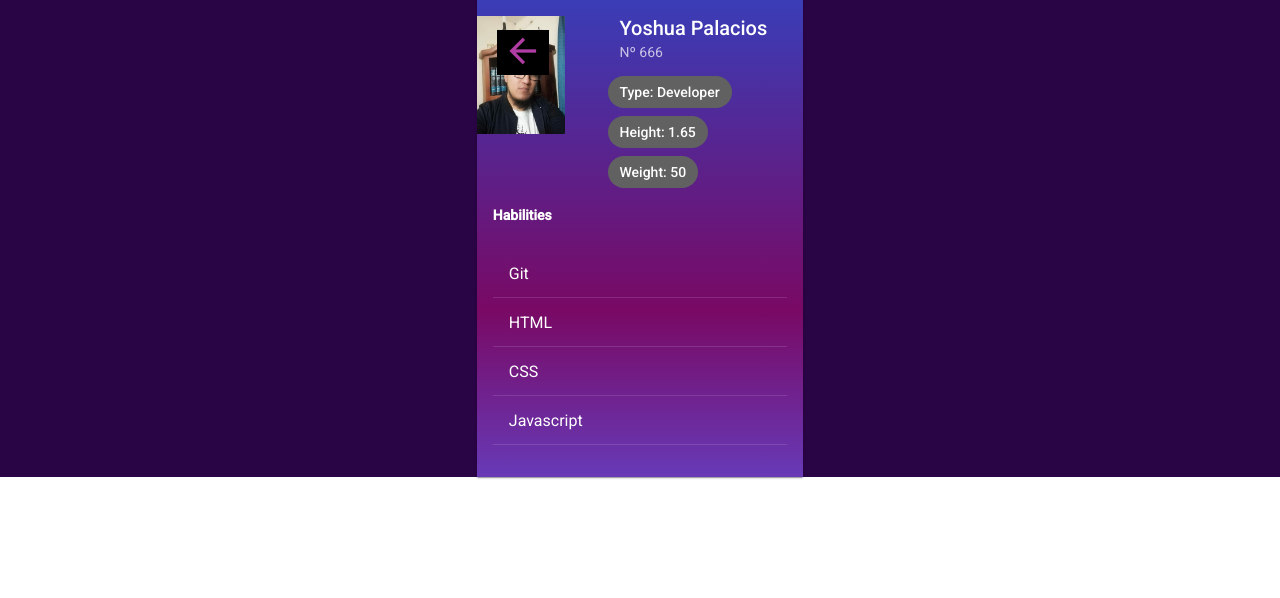
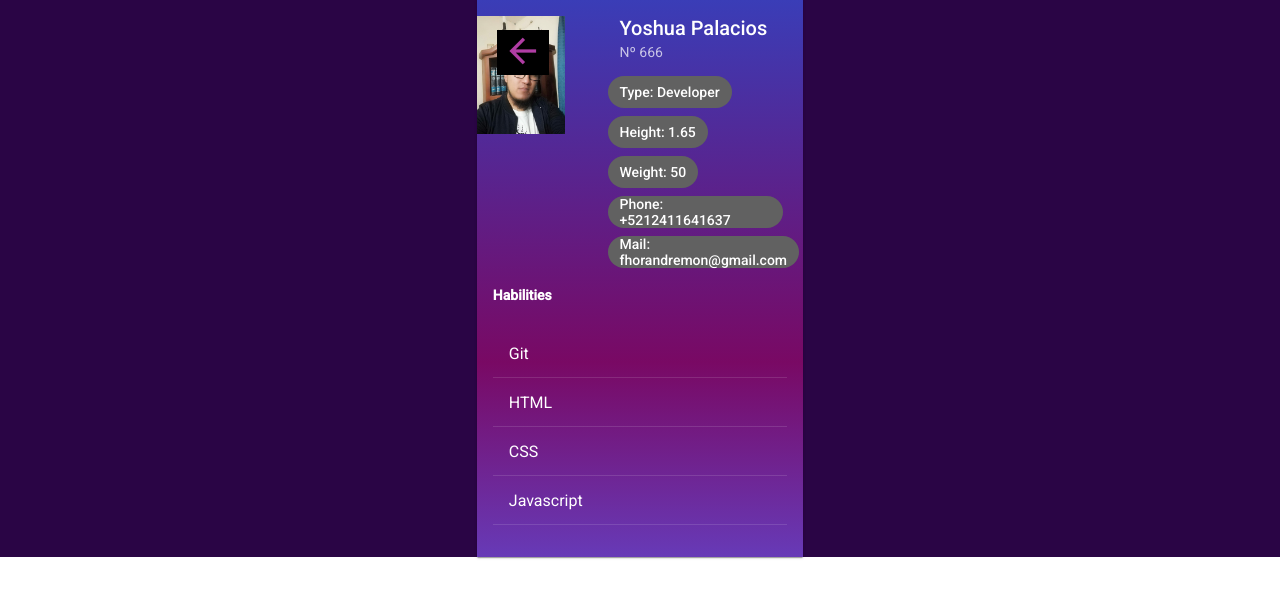
Before and after one commit to Fhorazombie/pokedex, an Angular app: page /profile in a window 1280 px wide. Shown: the top 598 px of the page. Built offline with nearby package versions, Linux system fonts and the light colour scheme.

Commit message:
datos personales

```diff
--- a/src/app/components/profile/profile.component.html
+++ b/src/app/components/profile/profile.component.html
@@ -15,6 +15,8 @@
           <mat-chip color="primary">Type: Developer</mat-chip>
           <mat-chip color="primary">Height: 1.65</mat-chip>
           <mat-chip color="primary">Weight: 50</mat-chip>
+          <mat-chip color="primary">Phone: +5212411641637</mat-chip>
+          <mat-chip color="primary">Mail: fhorandremon@gmail.com</mat-chip>
         </mat-chip-list>
         <h4>Habilities</h4>
         <mat-list>
```
